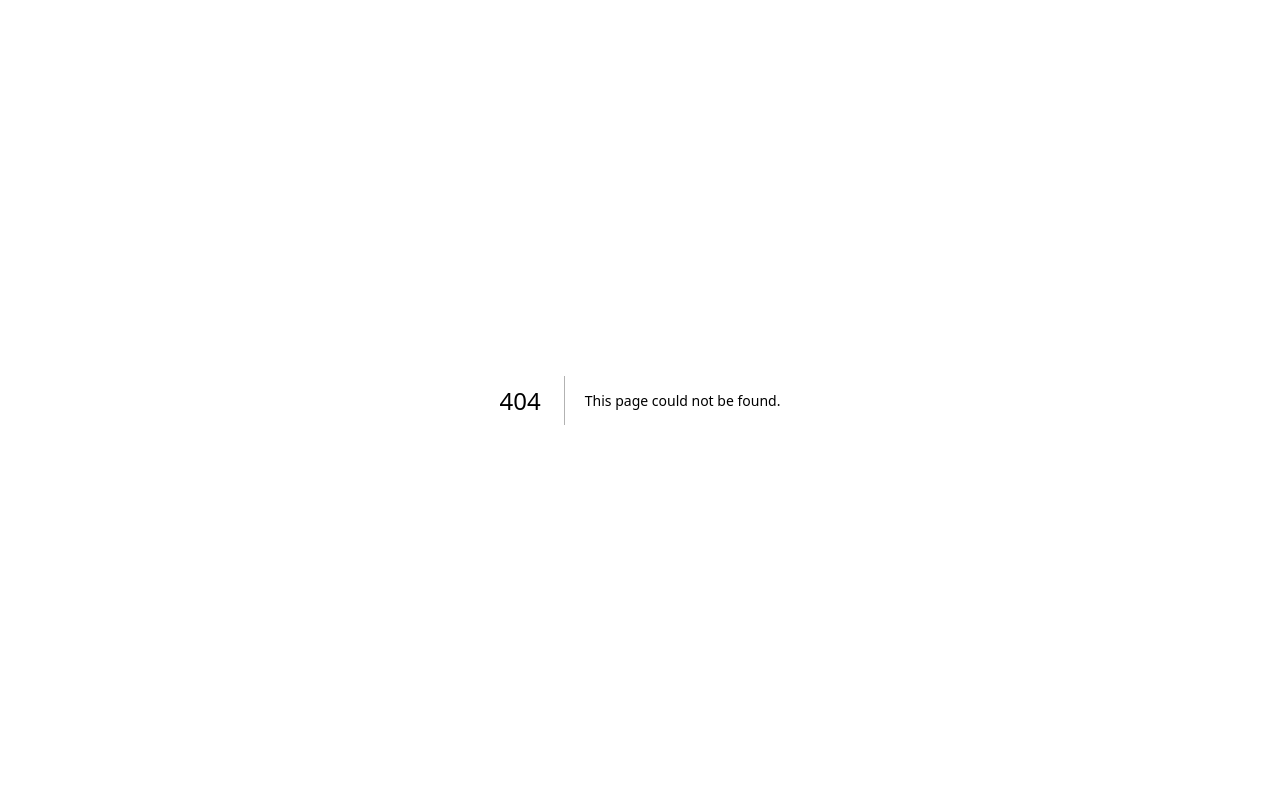
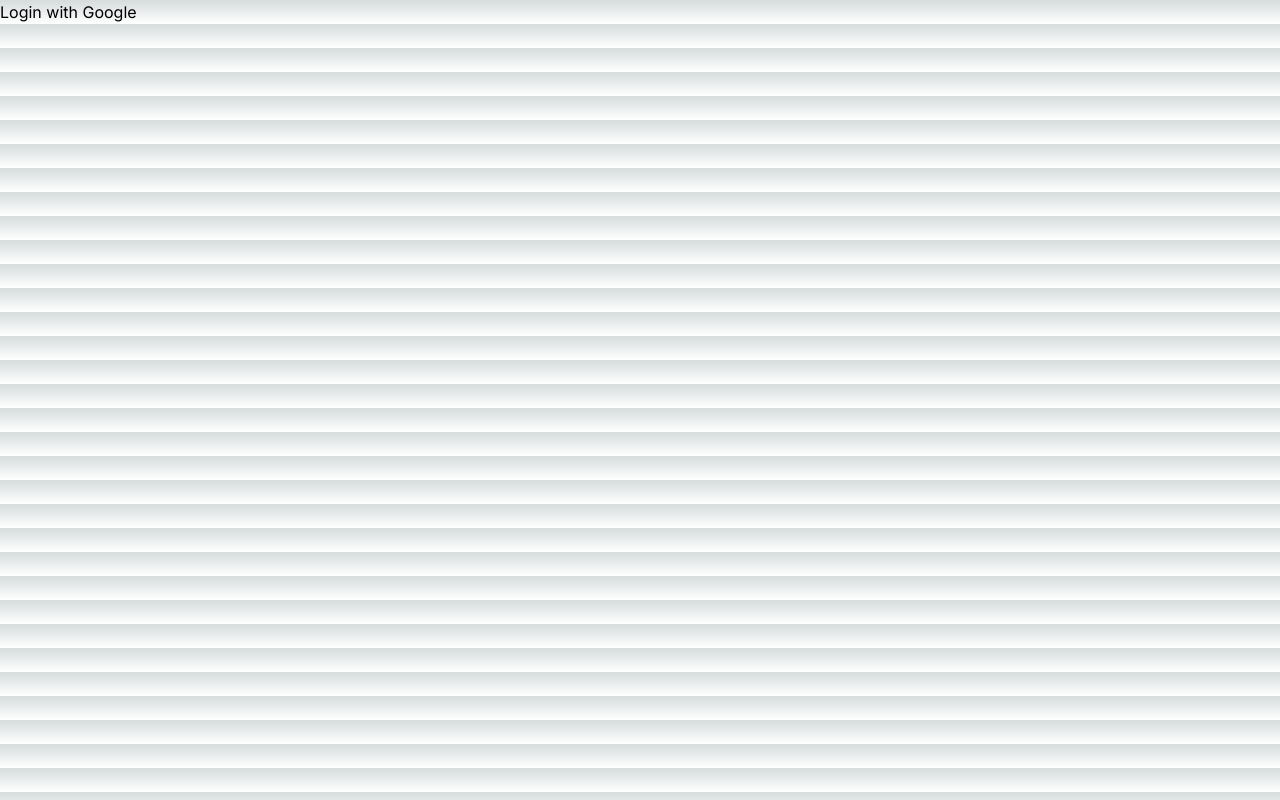
Before and after one commit to NanditaRK/elder-ease, a Next.js app: page /login in a window 1280 px wide. Before the commit this address had no page. Built offline with nearby package versions, Linux system fonts and the light colour scheme.

Commit message:
adding login page

```diff
--- /dev/null
+++ b/src/app/login/page.tsx
@@ -0,0 +1,14 @@
+// pages/login.js
+const Login = () => {
+    const googleLogin = () => {
+      window.location.href = 'http://localhost:5000/auth/google';
+    };
+
+    return (
+      <div>
+        <button onClick={googleLogin}>Login with Google</button>
+      </div>
+    );
+  };
+
+  export default Login;
```
